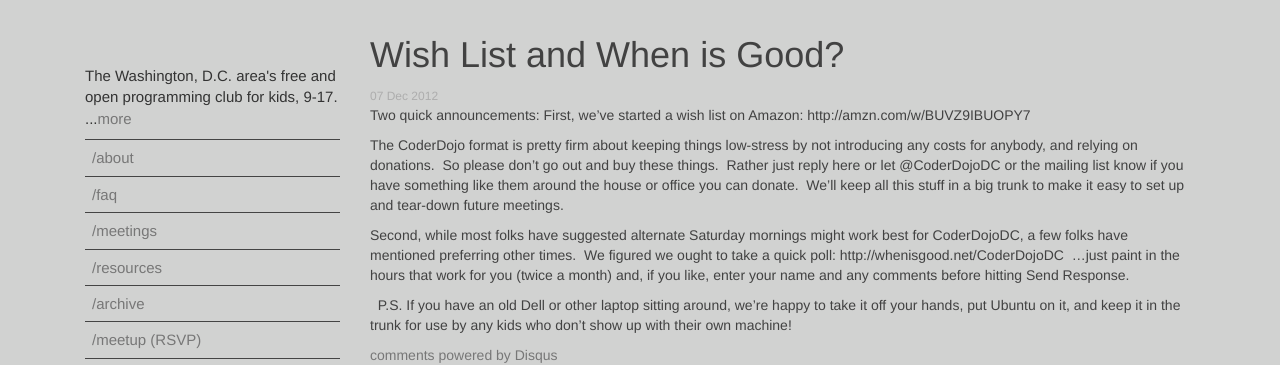
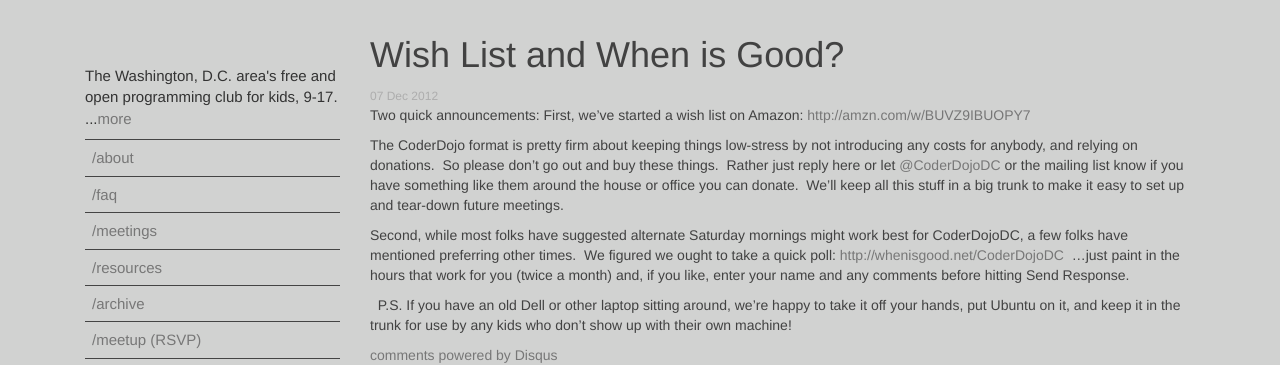
Before and after one commit to CoderDojoDC/CoderDojoDC.github.io, a Jekyll site: the page built from _posts/2012-12-07-wish-list-and-when-is-good.md, in a window 1280 px wide. Shown: the part 125-490 px from the top of the page. Built offline with Jekyll 4.4.1, drawn with Linux system fonts in a browser that asks for light colours; nearby versions of some CDN libraries; comment, search, counter and statistics services are not loaded; part of the change alters nothing that is shown.

```diff
--- a/_posts/2012-12-07-wish-list-and-when-is-good.md
+++ b/_posts/2012-12-07-wish-list-and-when-is-good.md
@@ -7,11 +7,11 @@ tags:
 tumblr_url: http://coderdojodc.com/post/37397517792/wish-list-and-when-is-good
 ---
 Two quick announcements:
-First, we’ve started a wish list on Amazon: http://amzn.com/w/BUVZ9IBUOPY7
+First, we’ve started a wish list on Amazon: [http://amzn.com/w/BUVZ9IBUOPY7](http://amzn.com/w/BUVZ9IBUOPY7)
 
-The CoderDojo format is pretty firm about keeping things low-stress by not introducing any costs for anybody, and relying on donations.  So please don’t go out and buy these things.  Rather just reply here or let @CoderDojoDC or the mailing list know if you have something like them around the house or office you can donate.  We’ll keep all this stuff in a big trunk to make it easy to set up and tear-down future meetings.
+The CoderDojo format is pretty firm about keeping things low-stress by not introducing any costs for anybody, and relying on donations.  So please don’t go out and buy these things.  Rather just reply here or let [@CoderDojoDC](https://twitter.com/CoderDojoDC) or the mailing list know if you have something like them around the house or office you can donate.  We’ll keep all this stuff in a big trunk to make it easy to set up and tear-down future meetings.
 
-Second, while most folks have suggested alternate Saturday mornings might work best for CoderDojoDC, a few folks have mentioned preferring other times.  We figured we ought to take a quick poll: http://whenisgood.net/CoderDojoDC  …just paint in the hours that work for you (twice a month) and, if you like, enter your name and any comments before hitting Send Response.
+Second, while most folks have suggested alternate Saturday mornings might work best for CoderDojoDC, a few folks have mentioned preferring other times.  We figured we ought to take a quick poll: [http://whenisgood.net/CoderDojoDC](http://whenisgood.net/CoderDojoDC)  …just paint in the hours that work for you (twice a month) and, if you like, enter your name and any comments before hitting Send Response.
 
 
 P.S. If you have an old Dell or other laptop sitting around, we’re happy to take it off your hands, put Ubuntu on it, and keep it in the trunk for use by any kids who don’t show up with their own machine!
```
